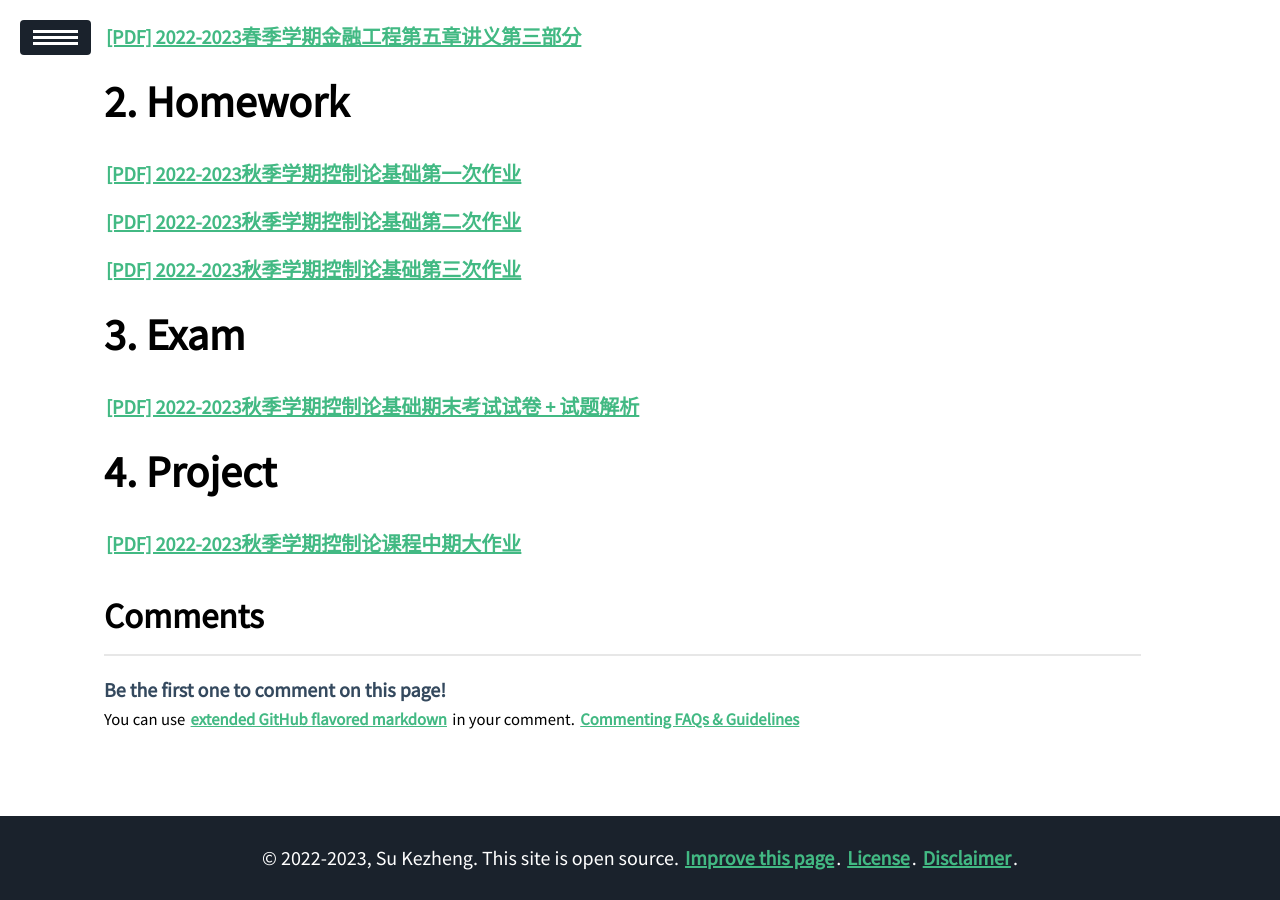
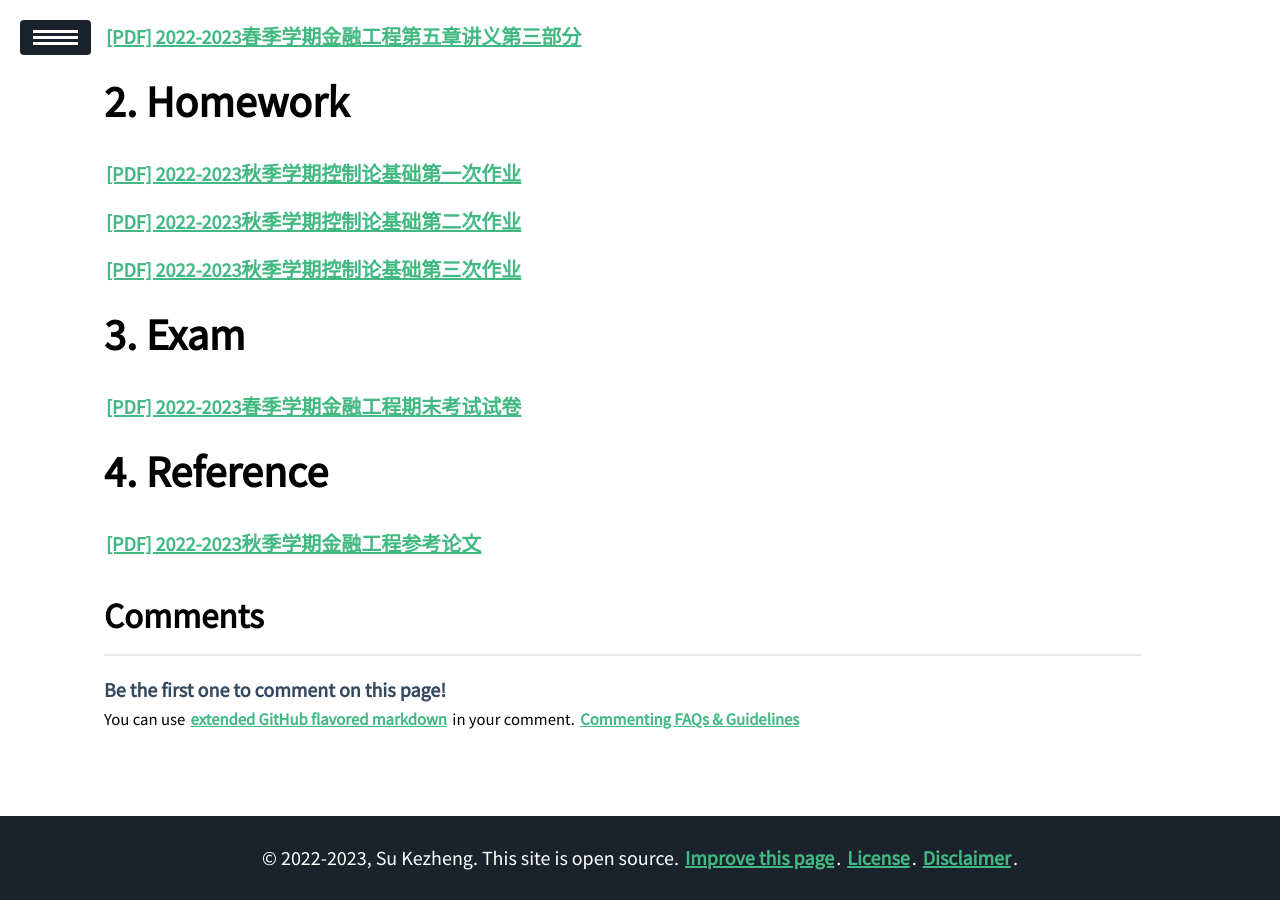
Before and after one commit to ssskz/ssskz.github.io, a Jekyll site: the page built from _posts/2023-3-2-Financial-Engineering.md, in a window 1280 px wide and 900 px high, scrolled down 1571 px. Built offline with Jekyll 4.4.1, drawn with Linux system fonts in a browser that asks for light colours; our own code applies the rules of GitHub Pages for plain Markdown files; a script that is not in the unit is left out.

Commit message:
update _posts/2023-3-2-Financial-Engineering.md.
Signed-off-by: ssskz <12497590+ssskz@user.noreply.gitee.com>

```diff
--- a/_posts/2023-3-2-Financial-Engineering.md
+++ b/_posts/2023-3-2-Financial-Engineering.md
@@ -67,8 +67,8 @@ description: Sharing of learning materials (homework and exams) about **Financia
 
 # Exam
 
-<p><a href="https://ssskz.github.io/materials/控制论基础期末考试.pdf" target="_blank">[PDF] 2022-2023秋季学期控制论基础期末考试试卷 + 试题解析</a></p>
+<p><a href="https://ssskz.github.io/materials/金融工程/2022金融工程学试题(A).pdf" target="_blank">[PDF] 2022-2023春季学期金融工程期末考试试卷</a></p>
 
-# Project
+# Reference
 
-<p><a href="https://ssskz.github.io/materials/流体力学综述报告.pdf" target="_blank">[PDF] 2022-2023秋季学期控制论课程中期大作业</a></p>
+<p><a href="https://ssskz.github.io/materials/金融工程/cox1981.pdf.pdf" target="_blank">[PDF] 2022-2023秋季学期金融工程参考论文</a></p>
```
